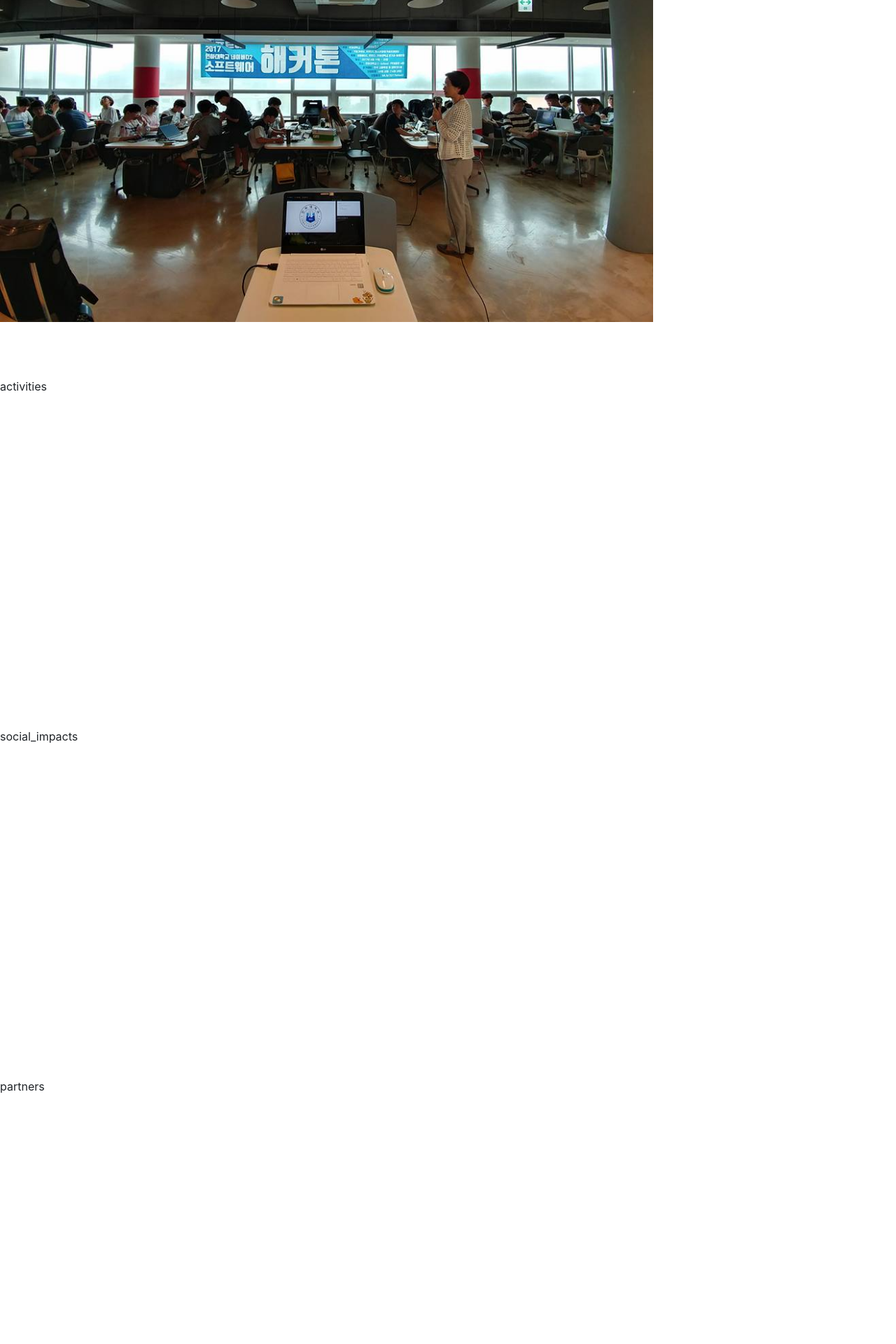
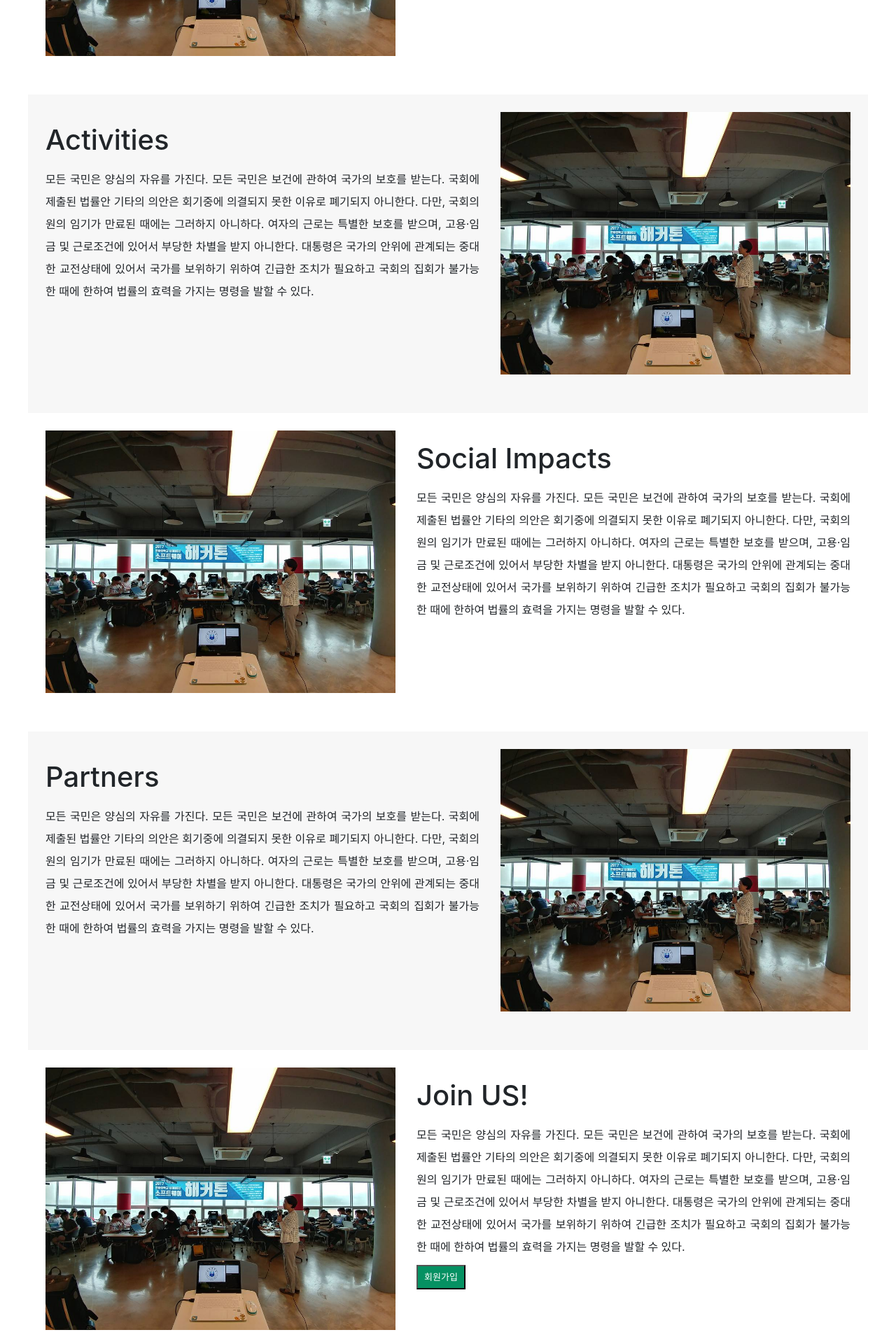
Before and after one commit to challenger71498/club-manager, a Vue app: page /intro in a window 1280 px wide. Shown: the part 820-2740 px from the top of the page at 70% size. Built offline with nearby package versions, Linux system fonts and the light colour scheme.

Commit message:
intro 완성
더미 데이터를 실제 설명으로 바꾸는거 할수있으면 하는게 좋을듯

```diff
--- a/src/App.vue
+++ b/src/App.vue
@@ -18,12 +18,13 @@
                 menu: [
                     {
                         text: '소개',
-                        to: '/intro'
-                        // child: [
-                        //     { text: "활동", to: "/intro/#activities" },
-                        //     { text: "연혁", to: "/intro/#history" },
-                        //     { text: "파트너쉽", to: "/intro/#partners" },
-                        // ]
+                        to: '/intro',
+                        child: [
+                            { text: "활동", to: "/intro/#activities" },
+                            { text: "연혁", to: "/intro/#history" },
+                            { text: "파트너쉽", to: "/intro/#partners" },
+                            { text: "가입하기", to: "/intro/#join_us"}
+                        ]
                     },
                     {
                         text: '게시판',
--- a/src/components/LoginPage/Login.vue
+++ b/src/components/LoginPage/Login.vue
@@ -2,8 +2,8 @@
     <div class="Login__Wrapper">
         <form class="wrap" v-on:submit.prevent="login">
             <div class="input">
-                <input type="text" v-model="id" placeholder="ID">
-                <input type="password" v-model="password" placeholder="Password">
+                <input type="text" v-model="id" placeholder=" ID">
+                <input type="password" v-model="password" placeholder=" Password">
             </div>
             <div class="buttons">
                 <button type="submit" class="login">로그인</button>
--- a/src/components/WelcomePage/Contents.vue
+++ b/src/components/WelcomePage/Contents.vue
@@ -24,6 +24,7 @@
     }
     .content_image {
         height: 700px;
+        width: 100%;
         float: left;
     }
     .content_text {
--- a/src/components/WelcomePage/Intro.vue
+++ b/src/components/WelcomePage/Intro.vue
@@ -3,28 +3,74 @@
         <Carousel></Carousel>
         <div class="sections">
             <section class="introduce">
-                <a name="introduce" class="anchor"></a>
-                <Contents :image="content[0].image" :text="content[0].text"></Contents>
+                <a id="introduce" class="anchor"></a>
+
+                <div class="clearfix">
+                    <img src="../../assets/hackathon.png" class="left img">
+                    <h3>Introduce</h3>
+                    <p>
+                        모든 국민은 양심의 자유를 가진다. 모든 국민은 보건에 관하여 국가의 보호를 받는다. 국회에 제출된 법률안 기타의 의안은 회기중에 의결되지 못한 이유로 폐기되지 아니한다. 다만, 국회의원의 임기가 만료된 때에는 그러하지 아니하다.
+
+                        여자의 근로는 특별한 보호를 받으며, 고용·임금 및 근로조건에 있어서 부당한 차별을 받지 아니한다. 대통령은 국가의 안위에 관계되는 중대한 교전상태에 있어서 국가를 보위하기 위하여 긴급한 조치가 필요하고 국회의 집회가 불가능한 때에 한하여 법률의 효력을 가지는 명령을 발할 수 있다.
+                    </p>
+                </div>
             </section>
 
             <section class="activities">
-                <a name="activities" class="anchor"></a>
-                <div class="big">activities</div>
+                <a id="activities" class="anchor"></a>
+
+                <div class="clearfix">
+                    <img src="../../assets/hackathon.png" class="right img">
+                    <h3>Activities</h3>
+                    <p>
+                        모든 국민은 양심의 자유를 가진다. 모든 국민은 보건에 관하여 국가의 보호를 받는다. 국회에 제출된 법률안 기타의 의안은 회기중에 의결되지 못한 이유로 폐기되지 아니한다. 다만, 국회의원의 임기가 만료된 때에는 그러하지 아니하다.
+
+                        여자의 근로는 특별한 보호를 받으며, 고용·임금 및 근로조건에 있어서 부당한 차별을 받지 아니한다. 대통령은 국가의 안위에 관계되는 중대한 교전상태에 있어서 국가를 보위하기 위하여 긴급한 조치가 필요하고 국회의 집회가 불가능한 때에 한하여 법률의 효력을 가지는 명령을 발할 수 있다.
+                    </p>
+                </div>
             </section>
 
             <section class="social_impacts">
-                <a name="social_impacts" class="anchor"></a>
-                <div class="big">social_impacts</div>
+                <a id="social_impacts" class="anchor"></a>
+
+                <div class="clearfix">
+                    <img src="../../assets/hackathon.png" class="left img">
+                    <h3>Social Impacts</h3>
+                    <p>
+                        모든 국민은 양심의 자유를 가진다. 모든 국민은 보건에 관하여 국가의 보호를 받는다. 국회에 제출된 법률안 기타의 의안은 회기중에 의결되지 못한 이유로 폐기되지 아니한다. 다만, 국회의원의 임기가 만료된 때에는 그러하지 아니하다.
+
+                        여자의 근로는 특별한 보호를 받으며, 고용·임금 및 근로조건에 있어서 부당한 차별을 받지 아니한다. 대통령은 국가의 안위에 관계되는 중대한 교전상태에 있어서 국가를 보위하기 위하여 긴급한 조치가 필요하고 국회의 집회가 불가능한 때에 한하여 법률의 효력을 가지는 명령을 발할 수 있다.
+                    </p>
+                </div>
             </section>
 
             <section class="partners">
-                <a name="partners" class="anchor"></a>
-                <div class="big">partners</div>
+                <a id="partners" class="anchor"></a>
+
+                <div class="clearfix">
+                    <img src="../../assets/hackathon.png" class="right img">
+                    <h3>Partners</h3>
+                    <p>
+                        모든 국민은 양심의 자유를 가진다. 모든 국민은 보건에 관하여 국가의 보호를 받는다. 국회에 제출된 법률안 기타의 의안은 회기중에 의결되지 못한 이유로 폐기되지 아니한다. 다만, 국회의원의 임기가 만료된 때에는 그러하지 아니하다.
+
+                        여자의 근로는 특별한 보호를 받으며, 고용·임금 및 근로조건에 있어서 부당한 차별을 받지 아니한다. 대통령은 국가의 안위에 관계되는 중대한 교전상태에 있어서 국가를 보위하기 위하여 긴급한 조치가 필요하고 국회의 집회가 불가능한 때에 한하여 법률의 효력을 가지는 명령을 발할 수 있다.
+                    </p>
+                </div>
             </section>
 
             <section class="join_us">
-                <a name="join_us" class="anchor"></a>
-                <div class="big">join_us</div>
+                <a id="join_us" class="anchor"></a>
+
+                <div class="clearfix">
+                    <img src="../../assets/hackathon.png" class="left img">
+                    <h3>Join US!</h3>
+                    <p>
+                        모든 국민은 양심의 자유를 가진다. 모든 국민은 보건에 관하여 국가의 보호를 받는다. 국회에 제출된 법률안 기타의 의안은 회기중에 의결되지 못한 이유로 폐기되지 아니한다. 다만, 국회의원의 임기가 만료된 때에는 그러하지 아니하다.
+
+                        여자의 근로는 특별한 보호를 받으며, 고용·임금 및 근로조건에 있어서 부당한 차별을 받지 아니한다. 대통령은 국가의 안위에 관계되는 중대한 교전상태에 있어서 국가를 보위하기 위하여 긴급한 조치가 필요하고 국회의 집회가 불가능한 때에 한하여 법률의 효력을 가지는 명령을 발할 수 있다.
+                    </p>
+                    <router-link to="signup"><button class="button">회원가입</button></router-link>
+                </div>
             </section>
         </div>
     </div>
@@ -50,8 +96,14 @@
 </script>
 
 <style scoped>
+    .sections {
+        width: 1200px;
+        margin: 0 auto;
+    }
+
     section {
         position: relative;
+        padding: 25px;
     }
 
     .anchor {
@@ -64,7 +116,46 @@
         overflow: hidden;
     }
 
-    .big {
-        height: 500px;
+    section:nth-child(even) {
+        background: #f7f7f7;
     }
+
+    section h3 {
+        font-size: 40px;
+        line-height: 80px;
+        height: 80px;
+        margin: 0;
+    }
+
+    section p {
+        text-align: justify;
+        word-break: break-all;
+        line-height: 2;
+        margin: 0;
+    }
+
+    .img {
+        width: 500px;
+        margin-bottom: 30px;
+    }
+
+    .right {
+        float: right;
+        margin-left: 30px;
+    }
+
+    .left {
+        float: left;
+        margin-right: 30px;
+    }
+
+    .button {
+        background: #059162;
+        color: #fff;
+        font-size: 13px;
+        margin-top: 10px;
+        width: 70px;
+        height: 35px;
+    }
+
 </style>
--- a/src/main.js
+++ b/src/main.js
@@ -49,6 +49,15 @@ const routes = [
 const router = new VueRouter( {
     mode: 'history',
     routes,
+    scrollBehavior(to, from, savedPosition) {
+        if (to.hash) {
+            return { selector: to.hash }
+        } else if (savedPosition) {
+            return savedPosition;
+        } else {
+            return { x: 0, y: 0 }
+        }
+    }
 });
 
 new Vue({
```
Also changed, not shown: 1 other file (tests, documents, lock files or other folders).
